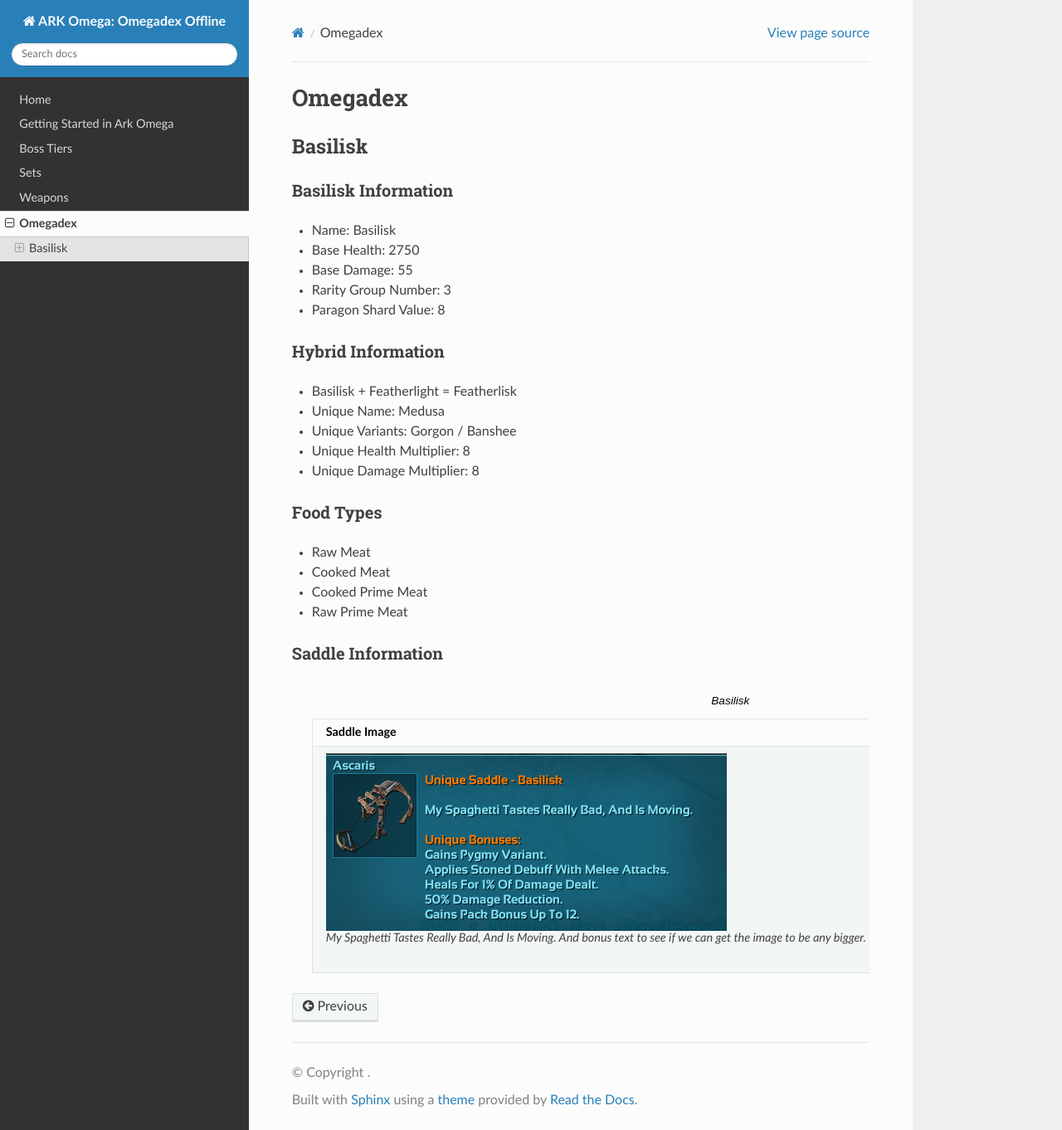
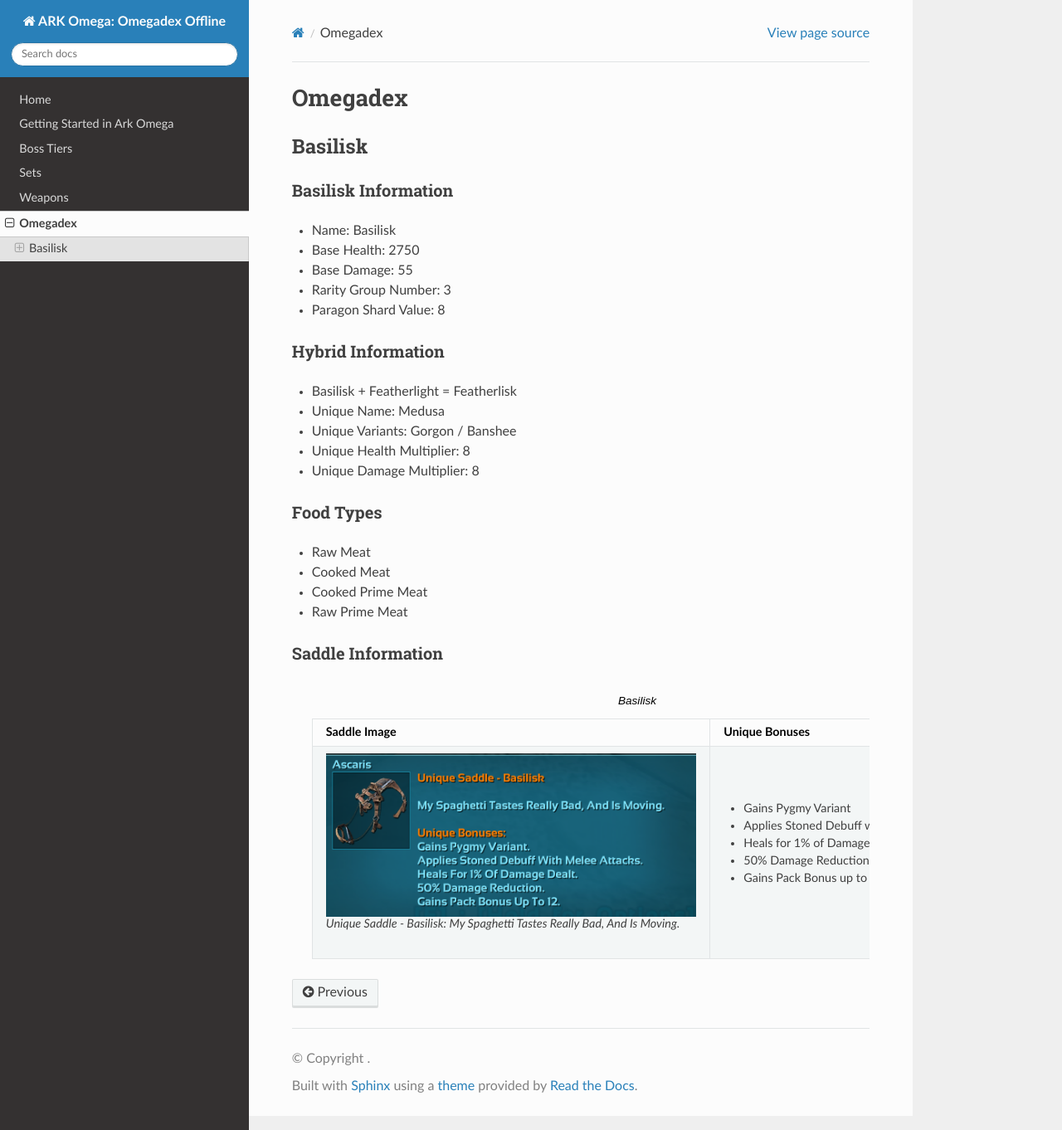
Before and after one commit to straightCrimpin/readthedocs_test, a Sphinx documentation site: the page built from docs/Omegadex.rst, in a window 1280 px wide and 1362 px high. Shown: the whole window at 83% size. Built offline with Sphinx 7.4.7 and the Read the Docs theme 2.0.0, drawn with Linux system fonts in a browser that asks for light colours.

Commit message:
Update Omegadex.rst

```diff
--- a/docs/Omegadex.rst
+++ b/docs/Omegadex.rst
@@ -43,7 +43,7 @@
          - Unique Bonuses
        * - .. figure:: images/Saddles/basilisk.png
 
-              My Spaghetti Tastes Really Bad, And Is Moving. And bonus text to see if we can get the image to be any bigger.
+              Unique Saddle - Basilisk: My Spaghetti Tastes Really Bad, And Is Moving.
          - * Gains Pygmy Variant
            * Applies Stoned Debuff with Melee Attacks
            * Heals for 1% of Damage Dealt
```
